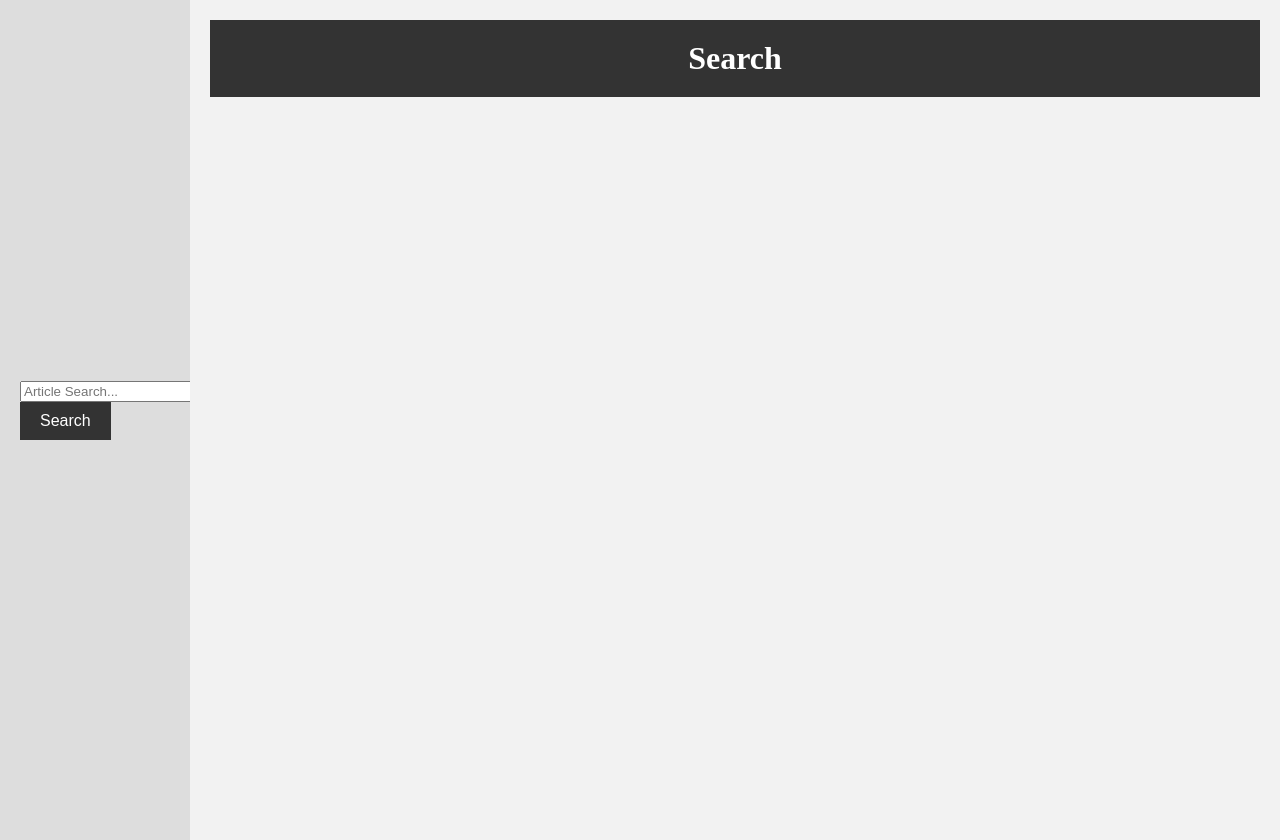
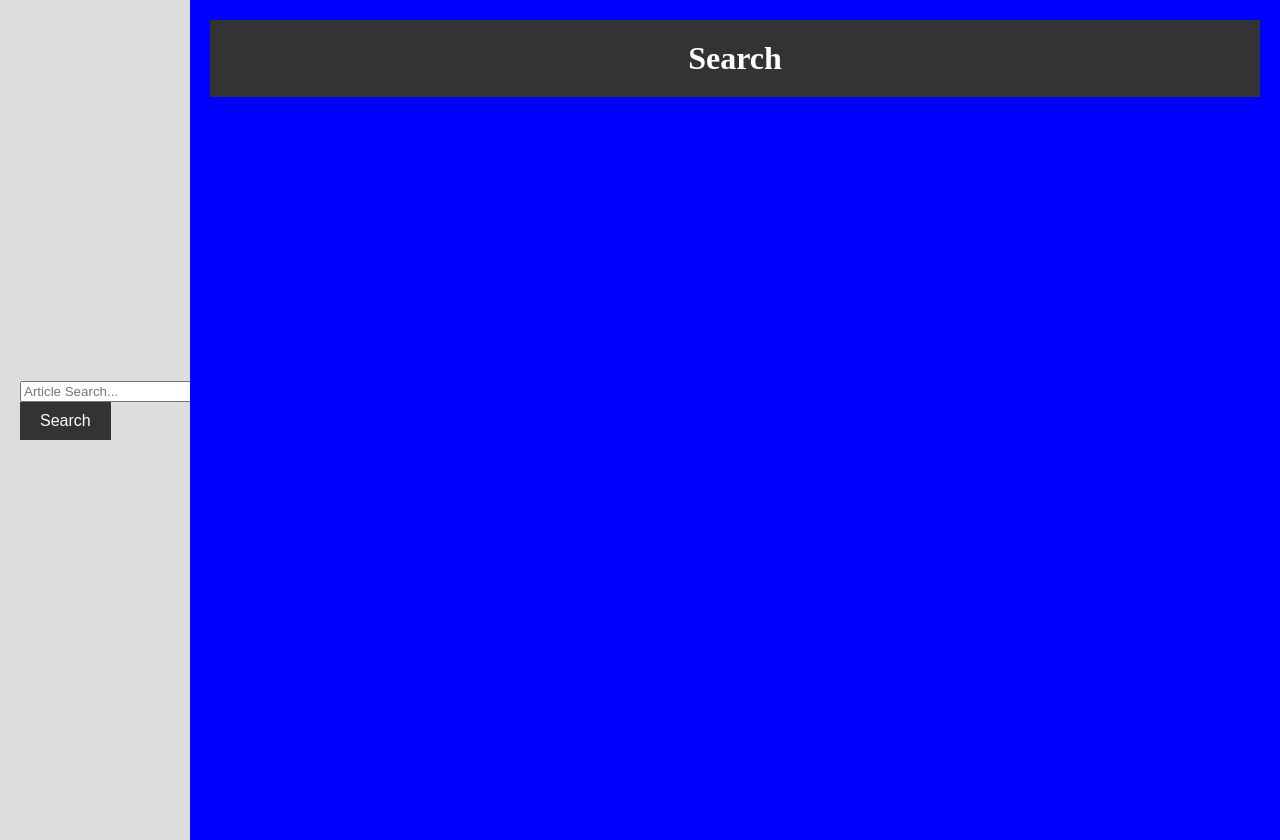
Before and after one commit to johnson999666/search, a Flask app: page / in a window 1280 px wide. Run offline with Flask 2, Linux system fonts and the light colour scheme.

Commit message:
Update index.html

```diff
--- a/templates/index.html
+++ b/templates/index.html
@@ -26,7 +26,7 @@
 		.right-div {
 			flex: 1;
 			height: 100vh;
-			background-color: #f2f2f2;
+			background-color: blue;
 			padding: 20px;
 			overflow: auto;
 		}
```
